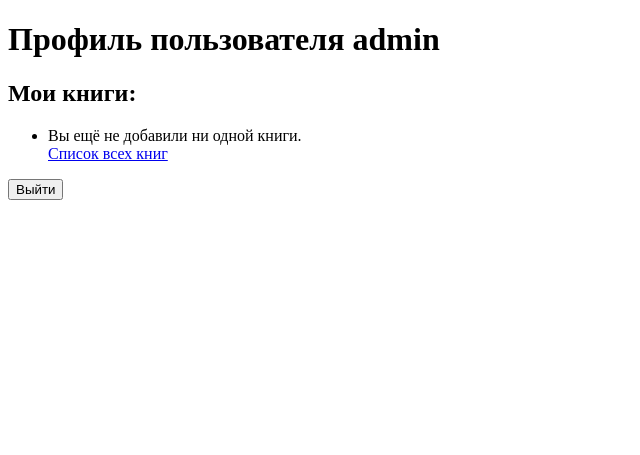
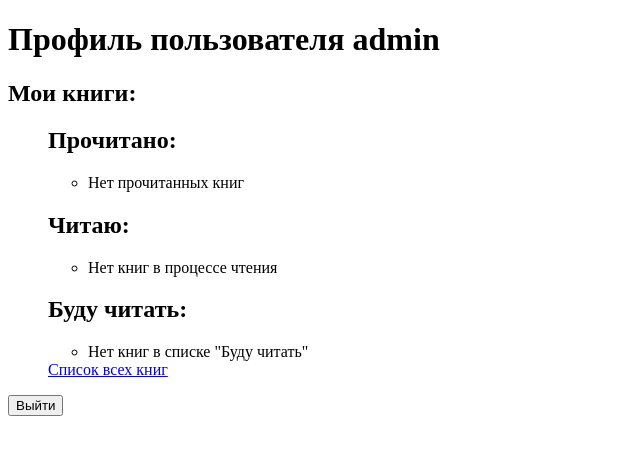
Before and after one commit to dasst666/FirstDjangoProject, a Django app: page /users/profile/ in a window 1280 px wide. Shown: the top 455 px of the page, without its empty margins (0-640 px from the left). Run offline with Django 5.2, Linux system fonts and the light colour scheme; a user stored in the database is signed in; data comes from the database, SQL or seed files in the repository.

Commit message:
На странице профиля книги отсортированы по статусу

```diff
--- a/books/templates/books/book_detail.html
+++ b/books/templates/books/book_detail.html
@@ -23,4 +23,5 @@
             </form>
         {% endif %}
     {% endif %}
+    <a href="{% url 'profile' %}">Назад</a>
 {% endblock %}
--- a/users/templates/users/profile.html
+++ b/users/templates/users/profile.html
@@ -7,11 +7,33 @@
 
   <h2>Мои книги:</h2>
   <ul>
-    {% for user_book in user_books %}
-      <li><a href="{% url 'book-detail' pk=user_book.book.pk %}">{{ user_book.book.title }} — {{ user_book.book.author }}</a></li>
-    {% empty %}
-      <li>Вы ещё не добавили ни одной книги.</li>
-    {% endfor %}
+    <h2>Прочитано:</h2>
+<ul>
+  {% for user_book in books_read %}
+    <li><a href="{% url 'book-detail' pk=user_book.book.pk %}">{{ user_book.book.title }}</a></li>
+  {% empty %}
+    <li>Нет прочитанных книг</li>
+  {% endfor %}
+</ul>
+
+<h2>Читаю:</h2>
+<ul>
+  {% for user_book in books_reading %}
+    <li><a href="{% url 'book-detail' pk=user_book.book.pk %}">{{ user_book.book.title }}</a></li>
+  {% empty %}
+    <li>Нет книг в процессе чтения</li>
+  {% endfor %}
+</ul>
+
+<h2>Буду читать:</h2>
+<ul>
+  {% for user_book in books_want %}
+    <li><a href="{% url 'book-detail' pk=user_book.book.pk %}">{{ user_book.book.title }}</a></li>
+  {% empty %}
+    <li>Нет книг в списке "Буду читать"</li>
+  {% endfor %}
+</ul>
+
     <a href="{% url 'book-list'%}">Список всех книг</a>
   </ul>
   <form method="POST" action="{% url 'logout' %}">
--- a/users/views.py
+++ b/users/views.py
@@ -21,4 +21,15 @@ def profile_view(request):
     user = request.user
     user_books = UserBook.objects.filter(user = user)
 
-    return render(request, 'users/profile.html', {'user': user, 'user_books': user_books})
+    books_want = user_books.filter(status = 'want')
+    books_read = user_books.filter(status = 'read')
+    books_reading = user_books.filter(status = 'reading')
+
+    return render(
+            request, 'users/profile.html',
+            {'user': user,
+            'user_books': user_books,
+            'books_read': books_read,
+            'books_reading': books_reading,
+            'books_want': books_want,
+        })
```
Also changed, not shown: books/views.py (+0 -7 lines).
